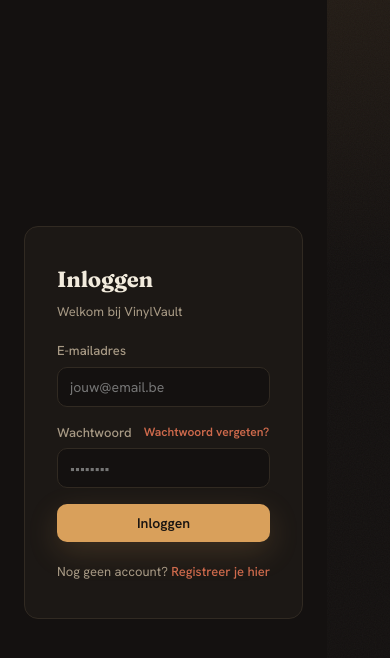
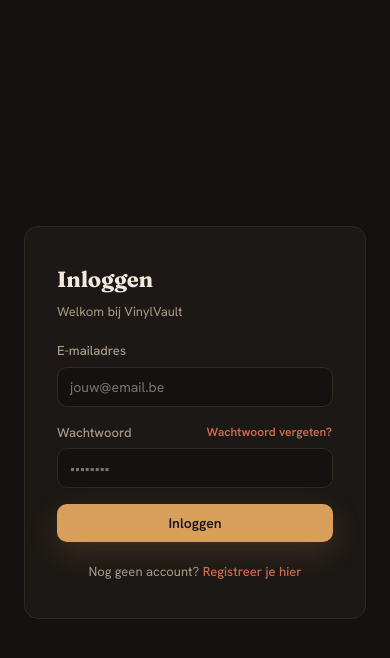
Before and after one commit to dariodefreyne-ui/VinylVault, a React (Vite) app: page /login in a window 390 px wide. Shown: the top 658 px of the page. Built offline with nearby package versions, Linux system fonts and the light colour scheme; no server answers.

Commit message:
Fix: login/publieke paginas centreren + horizontale overflow op mobiel
- #root op flex-direction column zodat publieke paginas (login/register/pending)
  de volle breedte krijgen en gecentreerd staan i.p.v. links
- body overflow-x hidden + max-width 100% tegen 'iets te groot' op iPhone

```diff
--- a/src/index.css
+++ b/src/index.css
@@ -19,6 +19,8 @@ body {
   background-color: var(--bg-primary, #141110);
   color: var(--text-primary, #f2ebdd);
   min-height: 100vh;
+  max-width: 100%;
+  overflow-x: hidden;
   /* Warme gloed + diepte i.p.v. een platte kleur — subtiel, niet schreeuwerig */
   background-image:
     radial-gradient(1100px 620px at 82% -12%, rgba(217, 160, 91, 0.10), transparent 60%),
@@ -41,7 +43,9 @@ body::before {
   position: relative;
   z-index: 1;
   min-height: 100vh;
+  width: 100%;
   display: flex;
+  flex-direction: column;
 }
 
 h1, h2, h3 {
```
